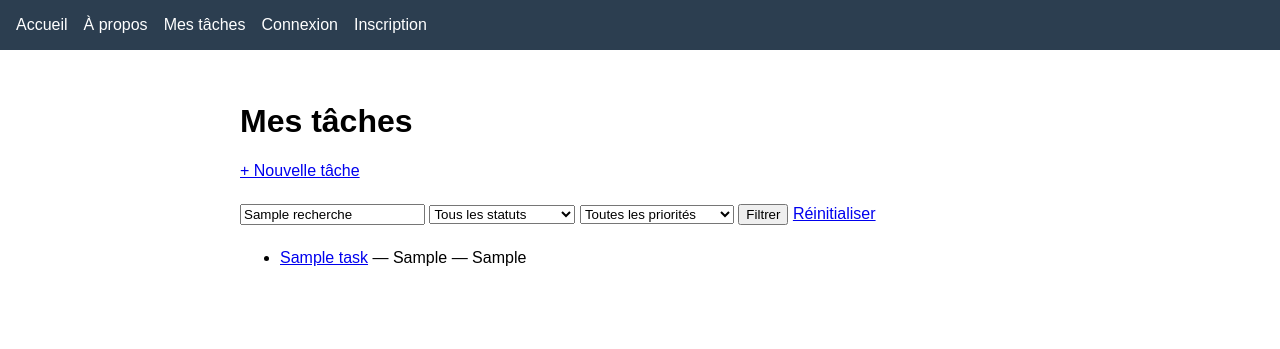
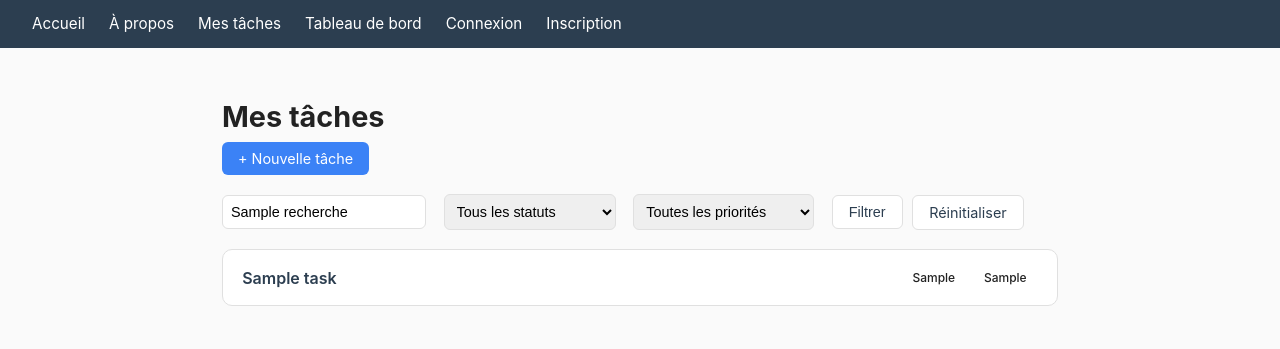
Before and after one commit to manalrakik/django-taskflow-groupe-01, a Django app: template tasks/templates/tasks/task_list.html in a window 1280 px wide. Shown: the top 349 px of the page. Run offline with Django 3.2, Linux system fonts and the light colour scheme; the template is opened without the code that fills it: most values are stand-ins (such as "Sample title", 1, 10 or a date in 2020).

Commit message:
Improve UI design with cards, badges and consistent styling

```diff
--- a/tasks/static/tasks/style.css
+++ b/tasks/static/tasks/style.css
@@ -1,5 +1,171 @@
-body { font-family: Arial, sans-serif; margin: 0; padding: 0; }
-nav { background: #2c3e50; padding: 1rem; display: flex; gap: 1rem; }
-nav a, nav button { color: white; text-decoration: none; background: none; border: none; cursor: pointer; }
-main { padding: 2rem; max-width: 800px; margin: auto; }
-.message { background: #dff0d8; padding: 0.5rem; border-radius: 4px; }
+:root {
+    --primary: #2c3e50;
+    --accent: #3b82f6;
+    --success-bg: #eaf3de; --success-text: #3b6d11;
+    --warning-bg: #faeeda; --warning-text: #854f0b;
+    --danger-bg: #fcebeb; --danger-text: #a32d2d;
+    --gray-bg: #f4f4f4; --gray-text: #555;
+    --border: #e0e0e0;
+}
+
+* { box-sizing: border-box; }
+
+body {
+    font-family: -apple-system, "Segoe UI", Arial, sans-serif;
+    margin: 0;
+    padding: 0;
+    background: #fafafa;
+    color: #222;
+}
+
+nav {
+    background: var(--primary);
+    padding: 0.9rem 2rem;
+    display: flex;
+    align-items: center;
+    gap: 1.5rem;
+}
+
+nav a, nav span, nav button {
+    color: white;
+    text-decoration: none;
+    background: none;
+    border: none;
+    cursor: pointer;
+    font-size: 0.95rem;
+}
+
+nav a:hover { text-decoration: underline; }
+
+nav form { margin-left: auto; }
+
+main {
+    padding: 2rem;
+    max-width: 900px;
+    margin: 0 auto;
+}
+
+h1 {
+    font-size: 1.8rem;
+    margin-bottom: 0.5rem;
+}
+
+h2 {
+    font-size: 1.3rem;
+    margin-top: 2rem;
+}
+
+.message {
+    background: var(--success-bg);
+    color: var(--success-text);
+    padding: 0.6rem 1rem;
+    border-radius: 6px;
+    margin: 0;
+}
+
+/* Boutons */
+.btn {
+    display: inline-block;
+    background: var(--accent);
+    color: white;
+    padding: 0.5rem 1rem;
+    border-radius: 6px;
+    text-decoration: none;
+    font-size: 0.9rem;
+    border: none;
+    cursor: pointer;
+}
+.btn:hover { background: #2563eb; }
+.btn-secondary {
+    background: white;
+    color: var(--primary);
+    border: 1px solid var(--border);
+}
+.btn-secondary:hover { background: var(--gray-bg); }
+.btn-danger {
+    background: #e24b4a;
+    color: white;
+}
+.btn-danger:hover { background: #c23c3b; }
+
+/* Formulaires */
+form input[type="text"],
+form select,
+form textarea {
+    padding: 0.5rem;
+    border: 1px solid var(--border);
+    border-radius: 6px;
+    font-size: 0.9rem;
+    margin-right: 0.5rem;
+}
+
+form p { margin: 0.8rem 0; }
+form label { display: block; margin-bottom: 0.3rem; font-weight: 500; font-size: 0.9rem; }
+
+/* Cartes de tâches */
+.task-card {
+    background: white;
+    border: 1px solid var(--border);
+    border-radius: 10px;
+    padding: 1rem 1.2rem;
+    margin-bottom: 0.7rem;
+    display: flex;
+    justify-content: space-between;
+    align-items: center;
+}
+
+.task-card a.task-title {
+    font-weight: 600;
+    color: var(--primary);
+    text-decoration: none;
+    font-size: 1rem;
+}
+.task-card a.task-title:hover { text-decoration: underline; }
+
+.task-meta { display: flex; gap: 0.4rem; align-items: center; }
+
+/* Badges statut / priorité */
+.badge {
+    font-size: 0.75rem;
+    padding: 0.25rem 0.7rem;
+    border-radius: 20px;
+    font-weight: 500;
+    white-space: nowrap;
+}
+.badge-a_faire, .badge-basse { background: var(--gray-bg); color: var(--gray-text); }
+.badge-en_cours, .badge-moyenne { background: var(--warning-bg); color: var(--warning-text); }
+.badge-termine { background: var(--success-bg); color: var(--success-text); }
+.badge-haute { background: var(--danger-bg); color: var(--danger-text); }
+
+/* Tableau de bord */
+.stats-grid {
+    display: grid;
+    grid-template-columns: repeat(4, 1fr);
+    gap: 1rem;
+    margin: 1.5rem 0;
+}
+.stat-card {
+    background: white;
+    border: 1px solid var(--border);
+    border-radius: 10px;
+    padding: 1rem;
+}
+.stat-label { color: #888; font-size: 0.85rem; margin: 0 0 0.3rem; }
+.stat-value { font-size: 1.6rem; font-weight: 700; margin: 0; }
+
+.alert-danger {
+    background: var(--danger-bg);
+    color: var(--danger-text);
+    padding: 0.8rem 1rem;
+    border-radius: 8px;
+    margin-bottom: 1.5rem;
+}
+
+/* Barre de recherche / filtres */
+.filter-bar {
+    display: flex;
+    gap: 0.6rem;
+    align-items: center;
+    margin: 1.2rem 0;
+    flex-wrap: wrap;
+}
--- a/tasks/templates/tasks/base.html
+++ b/tasks/templates/tasks/base.html
@@ -11,6 +11,7 @@
         <a href="{% url 'home' %}">Accueil</a>
         <a href="{% url 'about' %}">À propos</a>
         <a href="{% url 'task_list' %}">Mes tâches</a>
+        <a href="{% url 'dashboard' %}">Tableau de bord</a>
         {% if user.is_authenticated %}
             <span>Bonjour, {{ user.username }}</span>
             <form method="post" action="{% url 'logout' %}" style="display:inline;">
--- a/tasks/templates/tasks/task_list.html
+++ b/tasks/templates/tasks/task_list.html
@@ -1,9 +1,9 @@
 {% extends 'tasks/base.html' %}
 {% block content %}
 <h1>Mes tâches</h1>
-<a href="{% url 'task_create' %}">+ Nouvelle tâche</a>
+<a href="{% url 'task_create' %}" class="btn">+ Nouvelle tâche</a>
 
-<form method="get" style="margin: 1.5rem 0;">
+<form method="get" class="filter-bar">
     <input type="text" name="q" placeholder="Rechercher par titre..." value="{{ recherche }}">
 
     <select name="statut">
@@ -20,18 +20,21 @@
         {% endfor %}
     </select>
 
-    <button type="submit">Filtrer</button>
-    <a href="{% url 'task_list' %}">Réinitialiser</a>
+    <button type="submit" class="btn btn-secondary">Filtrer</button>
+    <a href="{% url 'task_list' %}" class="btn btn-secondary">Réinitialiser</a>
 </form>
 
-<ul>
+<div>
     {% for task in tasks %}
-        <li>
-            <a href="{% url 'task_detail' task.pk %}">{{ task.titre }}</a>
-            — {{ task.get_statut_display }} — {{ task.get_priorite_display }}
-        </li>
+        <div class="task-card">
+            <a href="{% url 'task_detail' task.pk %}" class="task-title">{{ task.titre }}</a>
+            <div class="task-meta">
+                <span class="badge badge-{{ task.priorite }}">{{ task.get_priorite_display }}</span>
+                <span class="badge badge-{{ task.statut }}">{{ task.get_statut_display }}</span>
+            </div>
+        </div>
     {% empty %}
         <p>Aucune tâche ne correspond à ces critères.</p>
     {% endfor %}
-</ul>
+</div>
 {% endblock %}
--- a/tasks/urls.py
+++ b/tasks/urls.py
@@ -5,6 +5,7 @@ urlpatterns = [
     path('', views.home, name='home'),
     path('about/', views.about, name='about'),
     path('signup/', views.SignUpView.as_view(), name='signup'),
+    path('dashboard/', views.DashboardView.as_view(), name='dashboard'),
     path('tasks/', views.TaskListView.as_view(), name='task_list'),
     path('tasks/<int:pk>/', views.TaskDetailView.as_view(), name='task_detail'),
     path('tasks/new/', views.TaskCreateView.as_view(), name='task_create'),
```
Also changed, not shown: tasks/templates/tasks/dashboard.html (added, +43 -0 lines), tasks/templates/tasks/task_detail.html (+7 -5 lines), tasks/views.py (+30 -1 lines).
